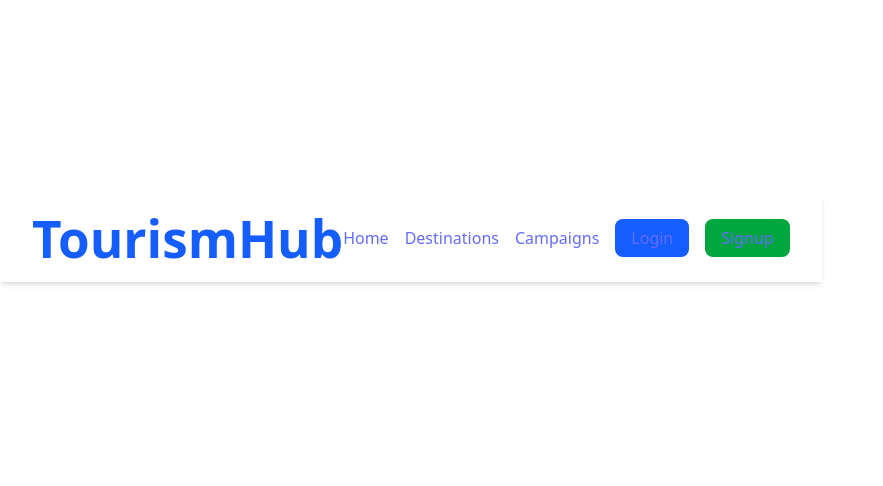
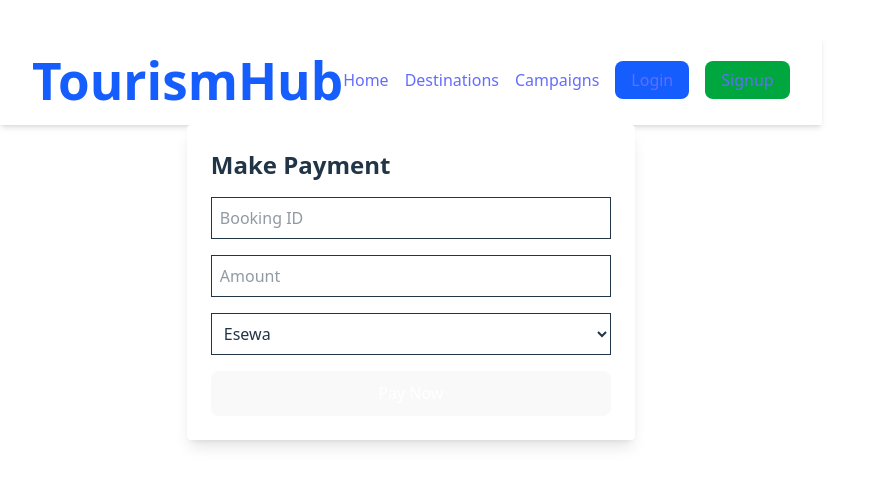
Before and after one commit to prayasi3/TouristHub, a React (Vite) app in the folder frontend/: page /payment in a window 1280 px wide. Shown: the part 162-648 px from the top of the page, without its empty margins (0-883 px from the left). Built offline with nearby package versions, Linux system fonts and the light colour scheme.

Commit message:
integrating payment module

```diff
--- a/frontend/src/App.jsx
+++ b/frontend/src/App.jsx
@@ -8,6 +8,7 @@ import Campaigns from "./pages/Campaigns";
 import Login from "./pages/Login";
 import Signup from "./pages/Signup";
 import Booking from "./pages/Booking";
+import Payment from "./pages/Payment";
 
 function App() {
   return (
@@ -21,6 +22,7 @@ function App() {
         <Route path="/signup" element={<Signup />} />
         <Route path="/destinations" element={<Destinations />} />
         <Route path="/campaigns" element={<Campaigns />} />
+        <Route path="/payment" element={<Payment />} />
 
         {/* Protected Routes */}
         <Route
--- a/frontend/src/pages/Booking.jsx
+++ b/frontend/src/pages/Booking.jsx
@@ -1,7 +1,9 @@
 import { useState, useEffect } from "react";
+import { useNavigate } from "react-router-dom";
 import API from "../api/axios";
 
 function Booking() {
+  const navigate = useNavigate();
   const [destinations, setDestinations] = useState([]);
   const [hotels, setHotels] = useState([]);
   const [flights, setFlights] = useState([]);
@@ -56,6 +58,8 @@ function Booking() {
 
       alert("Booking successful!");
       console.log(res.data);
+      const bookingId = res.data.id || res.data.bookingId;
+      navigate(`/payment?booking_id=${bookingId}`);
     } catch (error) {
       console.error("Booking failed:", error);
       alert("Booking failed");
--- /dev/null
+++ b/frontend/src/pages/Payment.jsx
@@ -0,0 +1,75 @@
+import { useState } from "react";
+import API from "../api/axios";
+
+function Payment() {
+  const [bookingId, setBookingId] = useState("");
+  const [amount, setAmount] = useState("");
+  const [method, setMethod] = useState("esewa");
+
+  const handleSubmit = async (e) => {
+    e.preventDefault();
+
+    try {
+      const res = await API.post("/payments", {
+        booking_id: bookingId,
+        amount: amount,
+        payment_method: method,
+        payment_status: "pending",
+        transaction_id: "TEMP-" + Date.now()
+      });
+
+      alert("Payment created successfully");
+      console.log(res.data);
+    } catch (err) {
+      console.error(err);
+      alert("Payment failed");
+    }
+  };
+
+  return (
+    <div className="p-6 max-w-md mx-auto bg-white shadow-lg rounded">
+      <h2 className="text-2xl font-bold mb-4">Make Payment</h2>
+
+      <form onSubmit={handleSubmit} className="space-y-4">
+
+        <input
+          type="number"
+          placeholder="Booking ID"
+          value={bookingId}
+          onChange={(e) => setBookingId(e.target.value)}
+          className="w-full border p-2"
+          required
+        />
+
+        <input
+          type="number"
+          placeholder="Amount"
+          value={amount}
+          onChange={(e) => setAmount(e.target.value)}
+          className="w-full border p-2"
+          required
+        />
+
+        <select
+          value={method}
+          onChange={(e) => setMethod(e.target.value)}
+          className="w-full border p-2"
+        >
+          <option value="esewa">Esewa</option>
+          <option value="khalti">Khalti</option>
+          <option value="card">Card</option>
+        </select>
+
+        <button
+          type="submit"
+          className="w-full bg-green-500 text-white p-2 rounded"
+        >
+          Pay Now
+        </button>
+
+      </form>
+    </div>
+  );
+}
+
+export default Payment;
```
